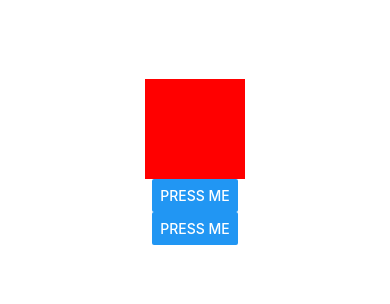
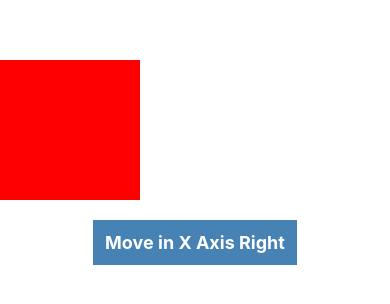
Before and after one commit to RAAGAVENDIRAN/React-native-Intern, a React Native app in the folder practice_animations/practice/: screen / in a window 390 px wide. Shown: the part 260-564 px from the top of the page. Built offline with nearby package versions, Linux system fonts and the light colour scheme.

Commit message:
Moving through x-axis using class component

```diff
--- a/practice_animations/practice/App.js
+++ b/practice_animations/practice/App.js
@@ -1,65 +1,99 @@
-import React, { useRef, useState } from "react";
-import { Button } from "react-native";
+import React, { Component, useRef, useState } from "react";
+import { Button, Easing, TouchableOpacity, Dimensions } from "react-native";
 import { Animated, View, StyleSheet, Text, PanResponder } from "react-native";
 
-const App = () => {
-  const opacity = useRef(new Animated.Value(1)).current;
+var { width, height } = Dimensions.get("window");
+export default class App extends Component {
+  constructor(props) {
+    super();
+    this.state = {
+      fadeValue: new Animated.Value(0),
+      xValue: new Animated.Value(0),
+    };
+  }
 
+  // _fadeAnimation = () => {
+  //   Animated.timing(this.state.fadeValue, {
+  //     toValue: 1,
+  //     duration: 2000,
+  //   }).start();
+  // };
+
+  // _fadeAnimationReverse = () => {
+  //   Animated.timing(this.state.fadeValue, {
+  //     toValue: 0,
+  //     duration: 2000,
+  //   }).start();
+  // };
+
+  _MoveRight = () => {
+    Animated.timing(this.state.xValue, {
+      toValue: width - 100,
+      duration: 2000,
+
+      asing: Easing.cubic,
+    }).start(() => {
+      Animated.timing(this.state.xValue, {
+        toValue: 0,
+        duration: 1000,
+
+        asing: Easing.linear,
+      }).start();
+    });
+  };
+
+  render() {
     return (
       <View style={styles.container}>
+        {/* <Animated.View
+          style={[styles.animationView, { opacity: this.state.fadeValue }]}
+        ></Animated.View> */}
         <Animated.View
           style={[
-          { width: 100, height: 100, backgroundColor: "red" },
-          { opacity: opacity },
+            styles.animationView,
+            { left: this.state.xValue },
+            // { opacity: this.state.fadeValue },
           ]}
-      />
-      <Button
-        title="Press Me"
-        onPress={() => {
-          Animated.timing(opacity, {
-            toValue: 0,
-            duration: 2000,
-            useNativeDriver: false,
-          }).start();
-        }}
-      />
-      <Button
-        title="Press Me"
-        onPress={() => {
-          Animated.timing(opacity, {
-            toValue: 1,
-            duration: 1000,
-            useNativeDriver: true,
-          }).start();
-        }}
-      />
-      {/* <Text style={styles.titleText}>Drag & Release this box!</Text>
-      <Animated.View
-        style={{ transform: [{ translateX: pan.x }, { translateY: pan.y }] }}
-        {...panResponder.panHandlers}
+        ></Animated.View>
+
+        {/* <TouchableOpacity style={styles.button} onPress={this._fadeAnimation}>
+          <Text style={styles.buttonText}>Animate</Text>
+        </TouchableOpacity>
+        <TouchableOpacity
+          style={styles.button}
+          onPress={this._fadeAnimationReverse}
         >
-        <View style={styles.box} />
-      </Animated.View> */}
+          <Text style={styles.buttonText}>Animate Back</Text>
+        </TouchableOpacity> */}
+        <TouchableOpacity style={styles.button} onPress={this._MoveRight}>
+          <Text style={styles.buttonText}>Move in X Axis Right</Text>
+        </TouchableOpacity>
       </View>
     );
-};
-
+  }
+}
 const styles = StyleSheet.create({
   container: {
     flex: 1,
-    alignItems: "center",
+    // alignItems: "center",
     justifyContent: "center",
   },
-  box: {
+  animationView: {
     height: 140,
     width: 140,
     backgroundColor: "red",
   },
-  titleText: {
-    fontSize: 14,
-    lineHeight: 24,
+  buttonText: {
+    fontSize: 18,
+
     fontWeight: "bold",
+    color: "white",
+    padding: 12,
+  },
+  button: {
+    backgroundColor: "steelblue",
+    height: 45,
+    marginTop: 20,
+    alignSelf: "center",
   },
 });
-
-export default App;
```
Lines whose indentation alone changed are shown as unchanged.
